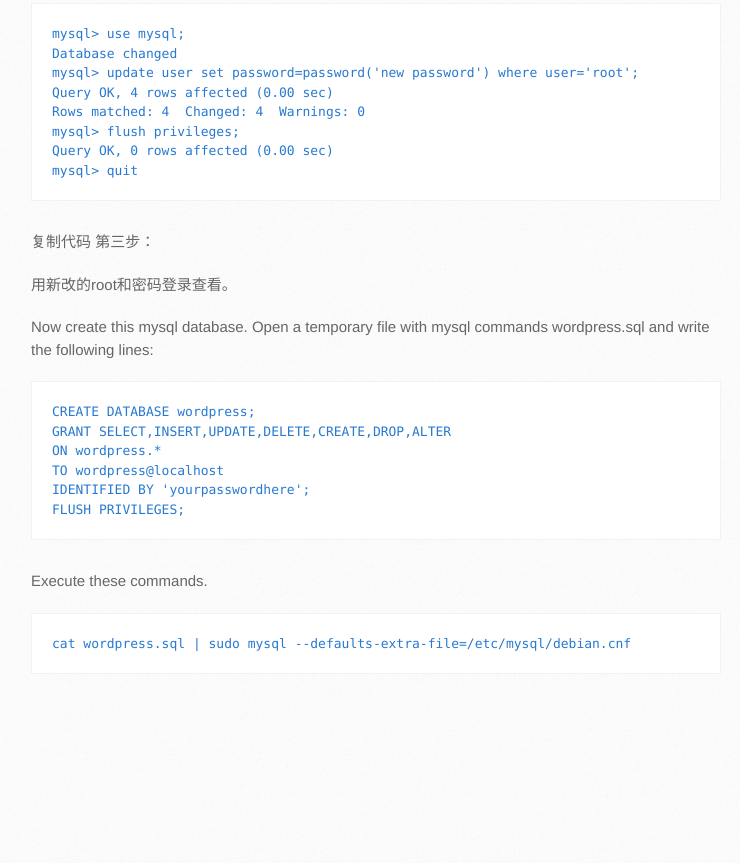
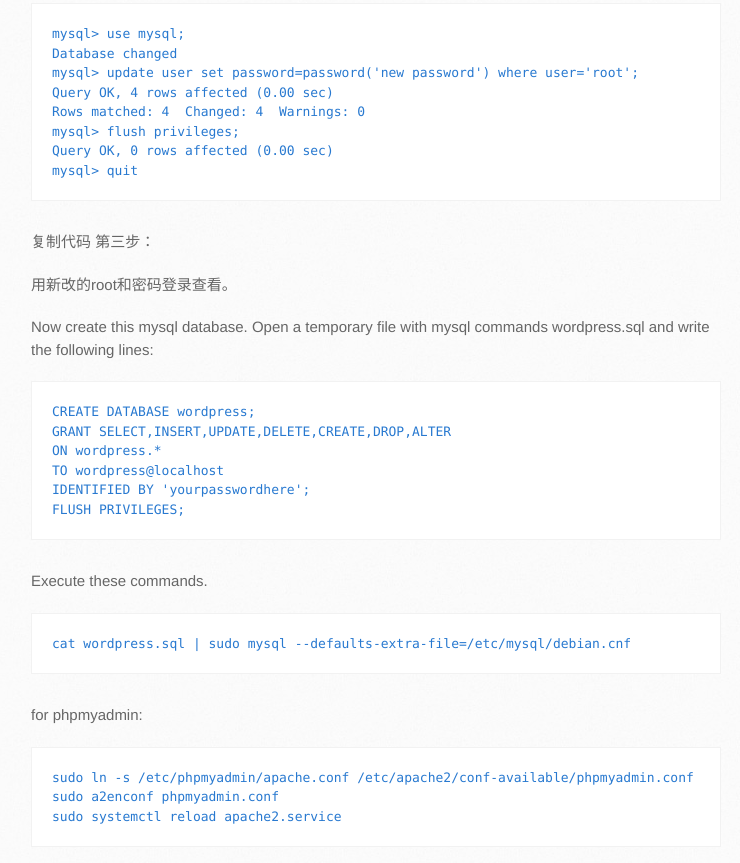
Before and after one commit to xuiv/xuiv.github.io, a Jekyll site: the page built from _posts/2018-04-23-ubuntu-mysql-password.markdown, in a window 1280 px wide and 900 px high, scrolled down 758 px. Shown: the top 863 px of the window, without its empty margins (139-879 px from the left). Built offline with Jekyll 4.4.1, drawn with Linux system fonts in a browser that asks for light colours; some web fonts are replaced; before the commit the page ends 1485 px from its top, so only the background shows below that.

Commit message:
Update 2018-04-23-ubuntu-mysql-password.markdown

````diff
--- a/_posts/2018-04-23-ubuntu-mysql-password.markdown
+++ b/_posts/2018-04-23-ubuntu-mysql-password.markdown
@@ -50,3 +50,9 @@
 ```
 cat wordpress.sql | sudo mysql --defaults-extra-file=/etc/mysql/debian.cnf
 ```
+for phpmyadmin:
+```
+sudo ln -s /etc/phpmyadmin/apache.conf /etc/apache2/conf-available/phpmyadmin.conf
+sudo a2enconf phpmyadmin.conf
+sudo systemctl reload apache2.service
+```
````
